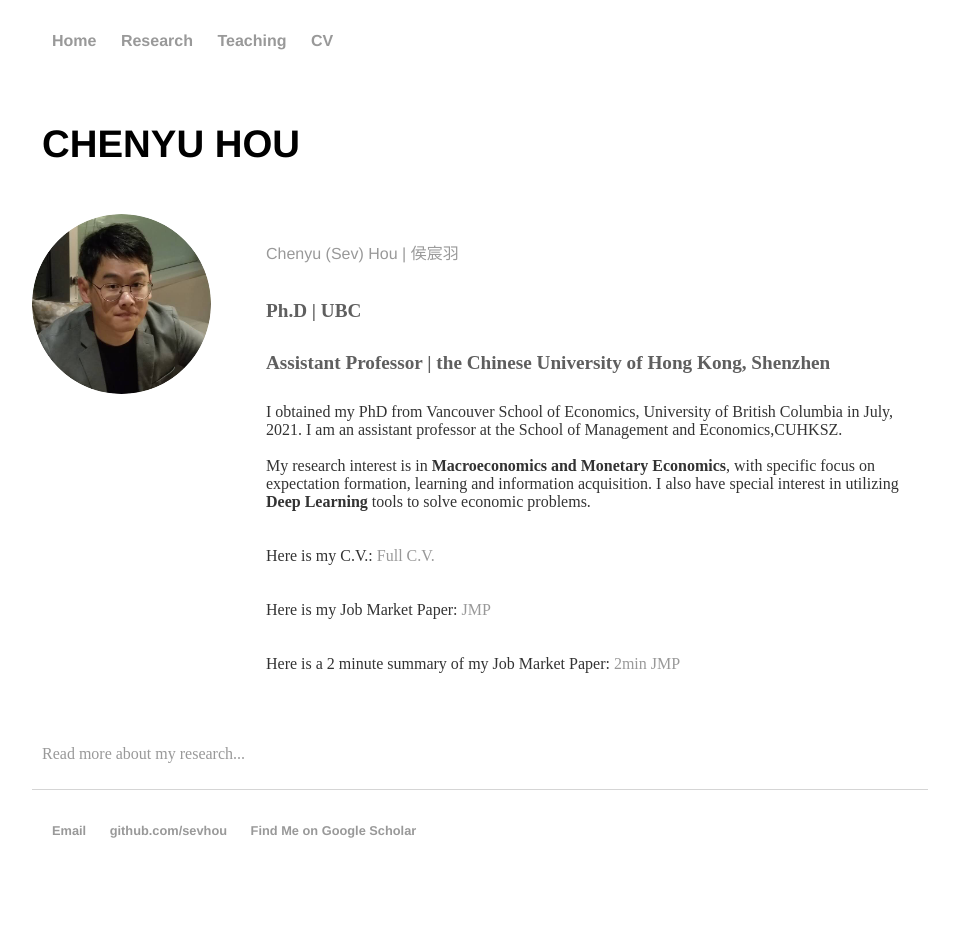
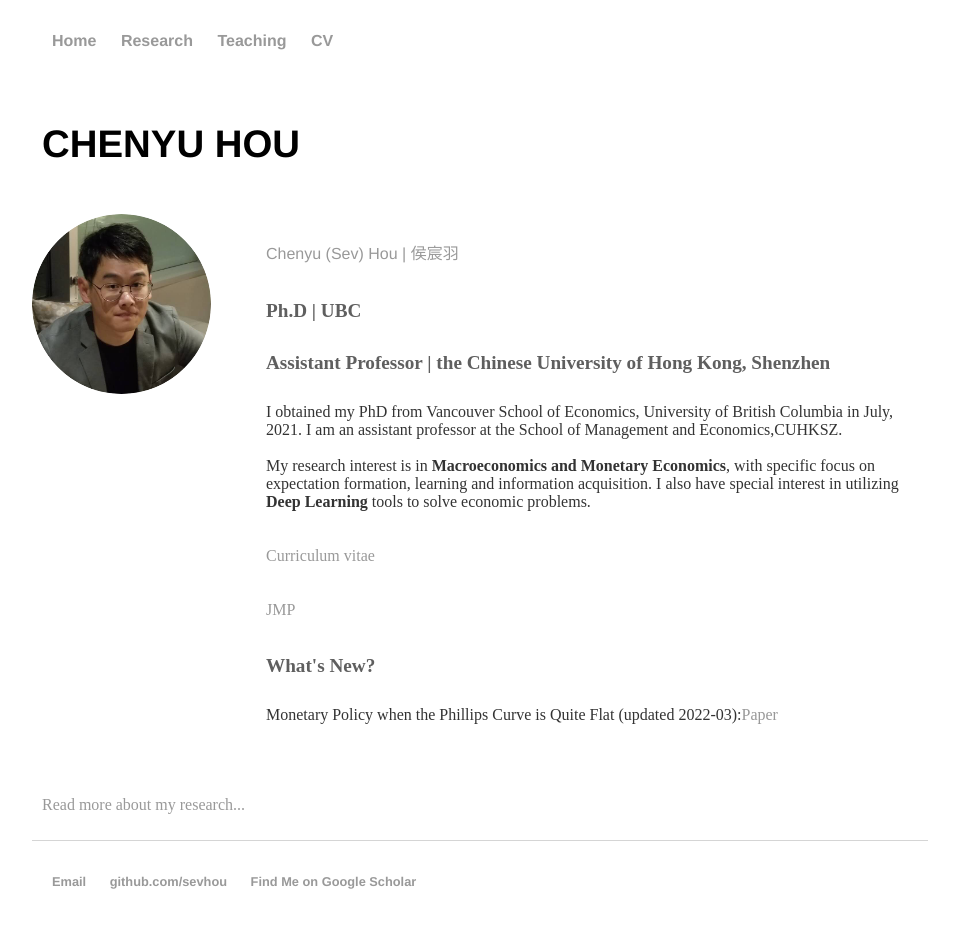
Before and after one commit to sevhou/sevhou.github.io, a Jekyll site: the page built from index.html, in a window 1280 px wide, cut to the strip 94-1063 px from the top of the page. Shown: the top 928 px of the strip, without its empty margins (160-1119 px from the left). Built offline with Jekyll 4.4.1, drawn with Linux system fonts in a browser that asks for light colours.

Commit message:
Update index.html

```diff
--- a/index.html
+++ b/index.html
@@ -15,11 +15,13 @@ title: Chenyu Hou (Sev)
 			<p>I obtained my PhD from Vancouver School of Economics, University of British Columbia in July, 2021. I am an assistant professor at the School of Management and Economics,CUHKSZ.<br>
 			<br>My research interest is in <b>Macroeconomics and Monetary Economics</b>, with specific focus on expectation formation, learning and information acquisition. I also have special interest in utilizing <b>Deep Learning</b> tools to solve economic problems. </p>
 
-			<p>Here is my C.V.: <a href="https://sevhou.github.io/cv/Chenyu%20Hou%20CV.pdf">Full C.V.</a></p>
+			<p><a href="https://sevhou.github.io/cv/Chenyu%20Hou%20CV.pdf">Curriculum vitae</a></p>
 
-			<p>Here is my Job Market Paper: <a href="https://sevhou.github.io/research/Learning_with_RNN_Sev_latest.pdf">JMP</a></p>
+			<p><a href="https://sevhou.github.io/research/Learning_with_RNN_Sev_latest.pdf">JMP</a></p>
 
-			<p>Here is a 2 minute summary of my Job Market Paper: <a href="https://youtu.be/8OJDsFWzdX4">2min JMP</a></p>
+			<h2>What's New?</h2>
+
+			<p>Monetary Policy when the Phillips Curve is Quite Flat (updated 2022-03):<a href="https://sevhou.github.io/research/BHP2022.pdf">Paper</a></p>
 		</div><!-- /.rightblock -->
 
 	<p>
```
